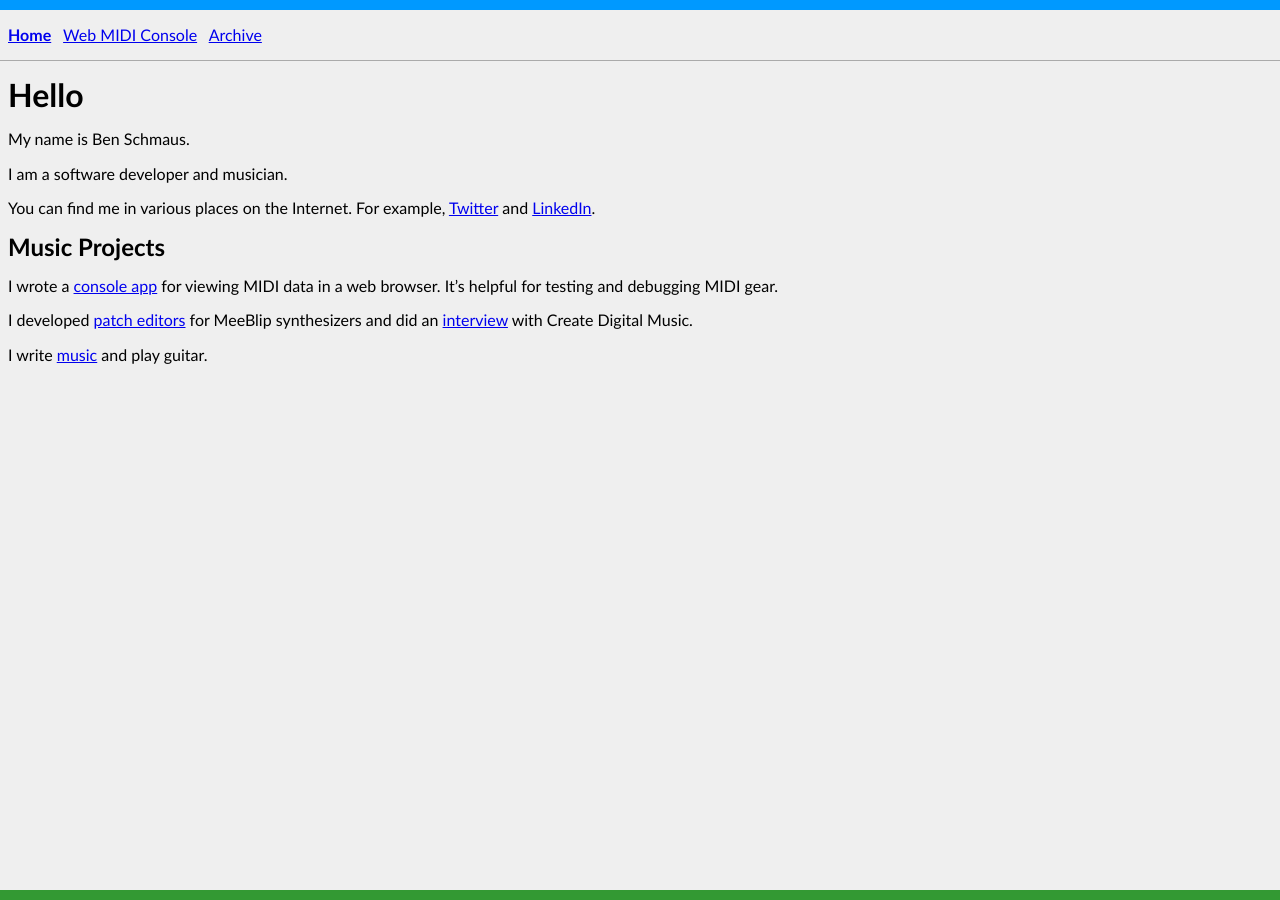
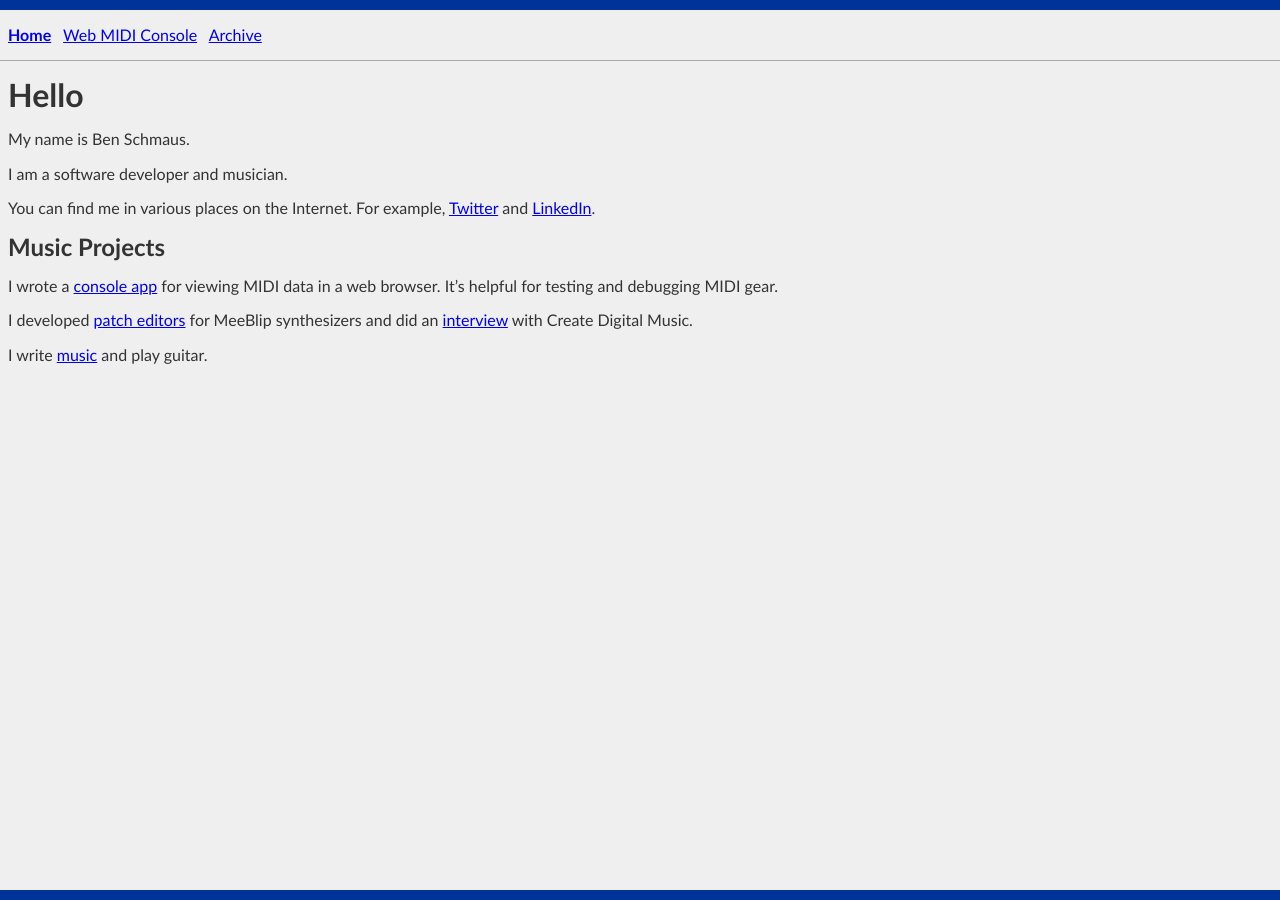
Before and after one commit to benschmaus/benschmaus.github.com, a Jekyll site: the page built from index.md, in a window 1280 px wide. Built offline with Jekyll 4.4.1, drawn with Linux system fonts in a browser that asks for light colours.

Commit message:
update color for visited links and change some colors

```diff
--- a/_sass/main.scss
+++ b/_sass/main.scss
@@ -10,6 +10,7 @@
   display: grid;
   grid-template-rows: auto 1fr auto;
   background-color: #efefef;
+  color: #333;
 }
 
 h1 {
@@ -21,13 +22,17 @@
   padding: 0;
 }
 
+a:visited {
+  color: #333;
+}
+
 nav {
   font-family: Optima;
   background-color: #efefef;
   padding-top: 16px;
   padding-bottom: 16px;
   padding-left: 8px;
-  border-top: 10px solid #0099ff;
+  border-top: 10px solid #039;
   border-bottom: 1px solid #aaa;
   margin-bottom: 16px;
 }
@@ -47,7 +52,7 @@
 
 footer {
   width: 100%;
-  border-bottom: 10px solid #339933;
+  border-bottom: 10px solid #039;
   /*border-top: 1px solid #aaa;
   padding-bottom: 12px;
   padding-top: 10px;*/
```
